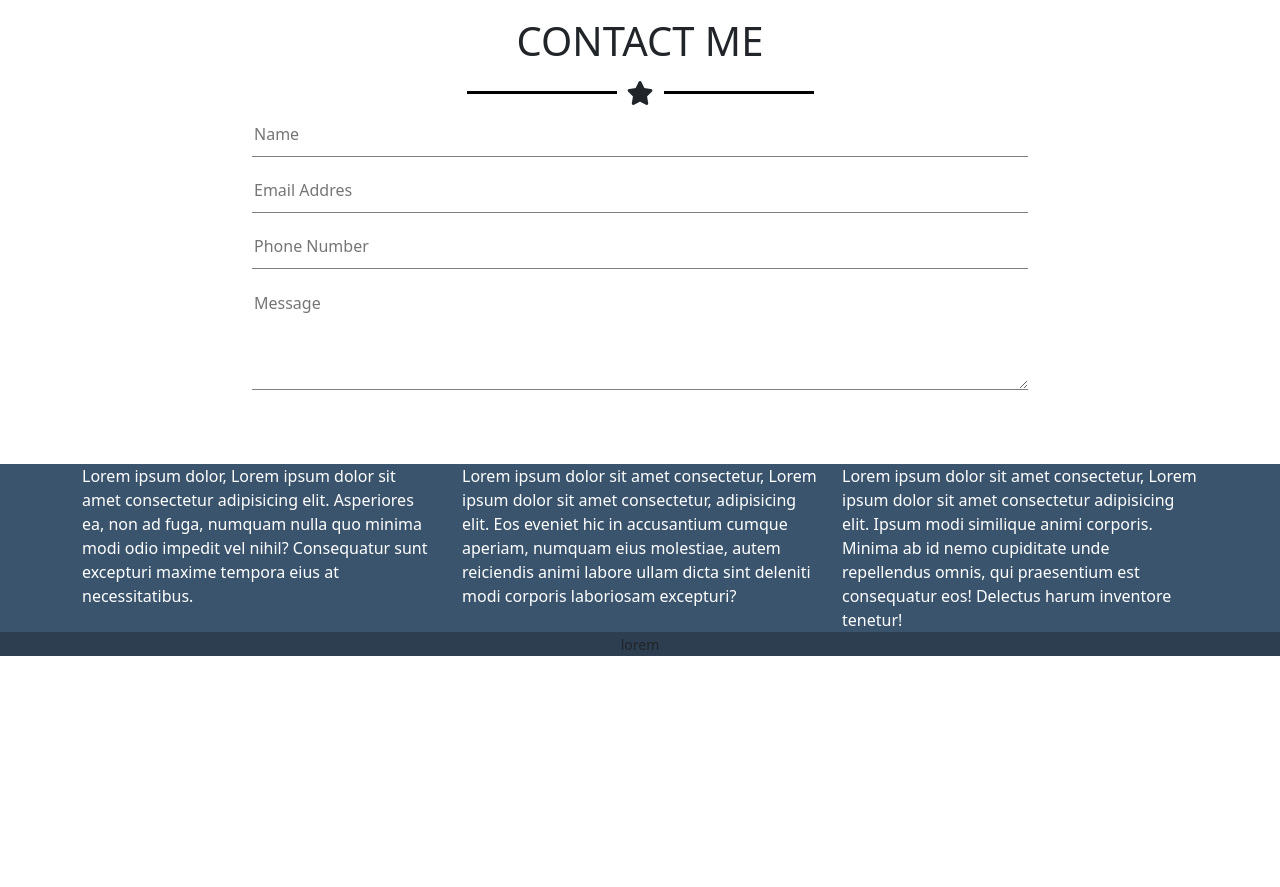
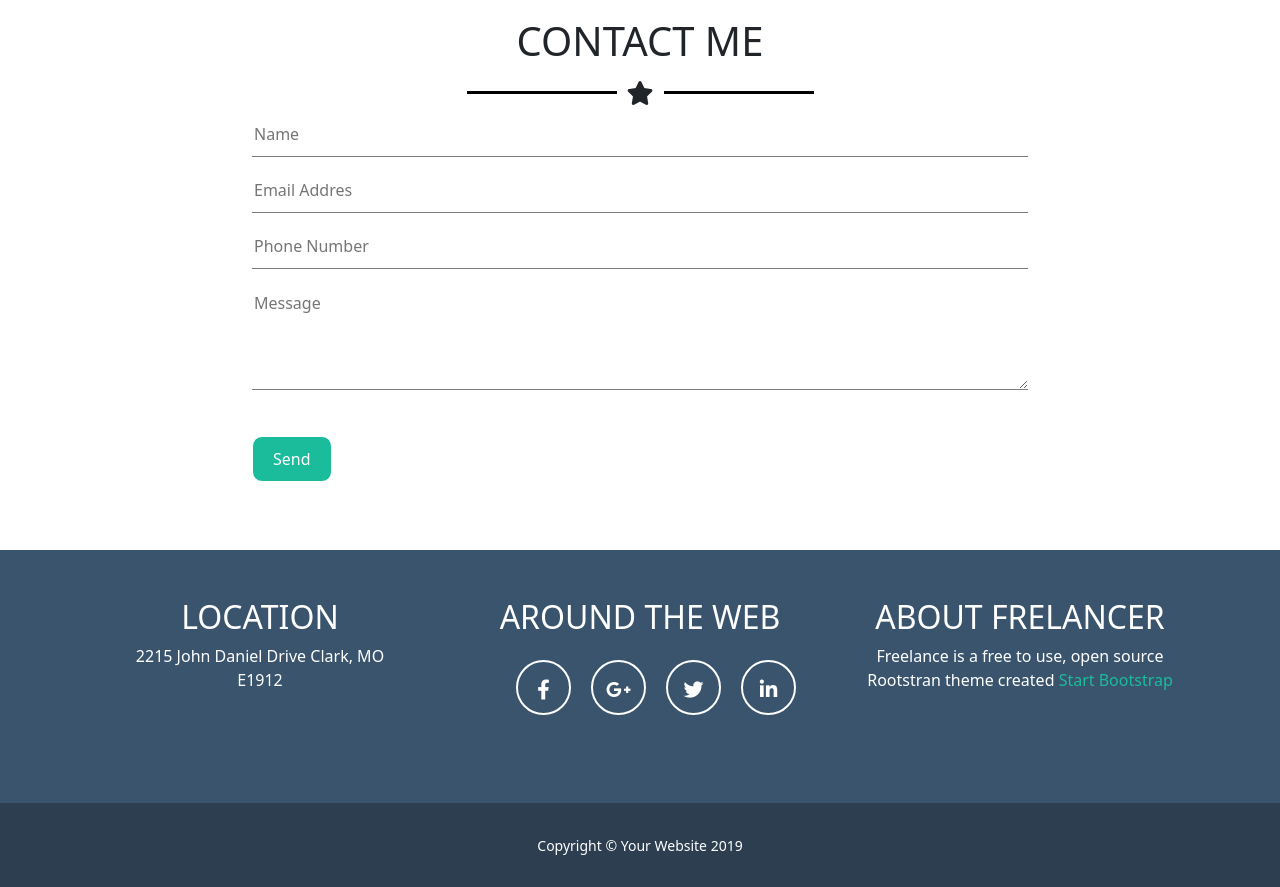
Before and after one commit to GCaringi/html-css-bootstrap-freelancer, a plain HTML site: page index.html in a window 1280 px wide. Shown: the part 1800-2687 px from the top of the page. Before the commit the page ends 2456 px from the top, so only its background shows below. Drawn offline with nearby package versions, Linux system fonts and the light colour scheme.

Commit message:
Add footer and form

```diff
--- a/css/style.css
+++ b/css/style.css
@@ -34,6 +34,10 @@
     margin: 20px 0px;
 }
 
+.btn-cs-form{
+    background-color: #1abc9c;
+}
+
 /*-------------
      Typo
 --------------*/
@@ -52,6 +56,10 @@ h1 {
     font-size: 20px;
     text-transform: uppercase;
     font-weight: 500;
+}
+
+.text-signed{
+    color: #1abc9c;
 }
 
 /*-----------
@@ -169,27 +177,42 @@ header i{
     Footer
 -------------*/
 
+.social-link ul{
+    display: flex;
+    list-style: none;
+    justify-content: center;
+    column-gap: 20px;
+}
+
+.circle-box{
+    width: 55px;
+    height: 55px;
+    border: 2px solid white;
+    border-radius: 50%;
+
+    font-size: 20px;
+    text-align: center;
+    line-height: 55px;
+}
+
+.circle-box i{
+    color: #fff;
+}
+
 footer .credits{
     color: white;
+    background-color: #3a546d;
 }
-
 
 footer .copyright{
     text-align: center;
     background-color: #2c3e50;
-}
-
-.credits{
-    background-color: #3a546d;
+    color: white;
+    padding: 30px 0px;
 }
 
 .hero, .about{
     background-color: #1abc9c;
-}
-
-
-.about-download{
-    text-align: center;
 }
 
 /*--------------------
--- a/index.html
+++ b/index.html
@@ -107,7 +107,7 @@
 
             <section class = "about py-4">
                 <div class="container-cs">
-                    <div class="container-fluid px-5 px-lg-0">
+                    <div class="container-fluid px-5 px-lg-0 text-center">
                         <h1>About</h1>
                         <div class="decoration mb-4">
                             <div class="bar bar-white"></div>
@@ -151,34 +151,73 @@
                             <i class="fa-solid fa-star star"></i>
                             <div class="bar bar-black"></div>
                         </div>
-                        <input class = form-row type="text" placeholder="Name">
-                        <input class = form-row type="text" placeholder="Email Addres">
-                        <input class = form-row type="text" placeholder="Phone Number">
-                        <textarea class = "form-row message-box" placeholder="Message"></textarea>
+                        <form action="">
+                            <input class = form-row type="text" placeholder="Name">
+                            <input class = form-row type="text" placeholder="Email Addres">
+                            <input class = form-row type="text" placeholder="Phone Number">
+                            <textarea class = "form-row message-box" placeholder="Message"></textarea>
+                            <button class = "btn_cs btn-cs-form" >Send</button>
+                        </form>
                     </div>
                 </div>
             </section>
         </main>
 
         <footer>
-            <section class = "credits">
+            <section class = "credits py-5">
                 <div class="container">
-                    <div class="row">
-                        <div class="col-12 col-md-4">
-                            Lorem ipsum dolor, Lorem ipsum dolor sit amet consectetur adipisicing elit. Asperiores ea, non ad fuga, numquam nulla quo minima modi odio impedit vel nihil? Consequatur sunt excepturi maxime tempora eius at necessitatibus.
+                    <div class="row text-center">
+                        <div class="col-12 col-md-4 mb-4">
+                            <h2 class = "text-uppercase">Location</h2>
+                            <p>2215 John Daniel Drive Clark, MO <br>E1912</p>
+                        </div>
+                        <div class="col-12 col-md-4 mb-4">
+                            <h2 class = "text-uppercase mb-4">Around the web</h2>
+                            <div class="social-link">
+                                <ul>
+                                    <li>
+                                        <a href="#">
+                                            <div class="circle-box">
+                                                <i class="fa-brands fa-facebook-f"></i>
+                                            </div>
+                                        </a>
+                                    </li>
+                                    <li>
+                                        <a href="#">
+                                            <div class="circle-box">
+                                                <i class="fa-brands fa-google-plus-g"></i>
+                                            </div>
+                                        </a>
+                                    </li>
+                                    <li>
+                                        <a href="#">
+                                            <div class="circle-box">
+                                                <i class="fa-brands fa-twitter"></i>
+                                            </div>
+                                        </a>
+                                    </li>
+                                    <li>
+                                        <a href="#">
+                                            <div class="circle-box">
+                                                <i class="fa-brands fa-linkedin-in"></i>
+                                            </div>
+                                        </a>
+                                    </li>
+                                </ul>
+                            </div>
                         </div>
                         <div class="col-12 col-md-4">
-                            Lorem ipsum dolor sit amet consectetur, Lorem ipsum dolor sit amet consectetur, adipisicing elit. Eos eveniet hic in accusantium cumque aperiam, numquam eius molestiae, autem reiciendis animi labore ullam dicta sint deleniti modi corporis laboriosam excepturi?
-                        </div>
-                        <div class="col-12 col-md-4">
-                            Lorem ipsum dolor sit amet consectetur, Lorem ipsum dolor sit amet consectetur adipisicing elit. Ipsum modi similique animi corporis. Minima ab id nemo cupiditate unde repellendus omnis, qui praesentium est consequatur eos! Delectus harum inventore tenetur!
+                            <h2 class = "text-uppercase">About Frelancer</h2>
+                            Freelance is a free to use, open source
+                            Rootstran theme created <span class = "text-signed"> Start
+                            Bootstrap</span>
                         </div>
                     </div>
                 </div>
             </section>
 
             <div class = "copyright">
-                <small>lorem</small>
+                <small>Copyright &copy; Your Website 2019</small>
             </div>
 
         </footer>
```
